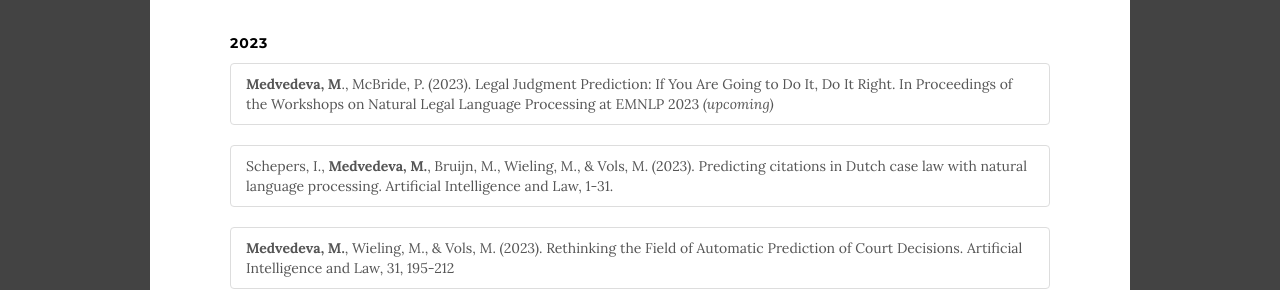
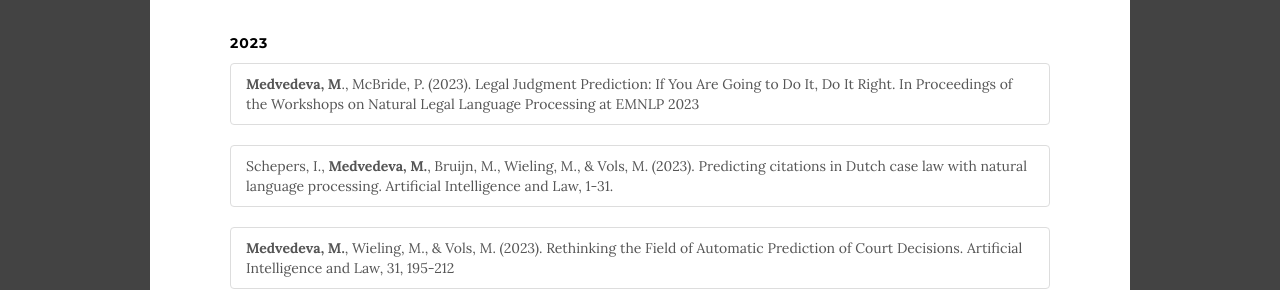
Before and after one commit to masha-medvedeva/masha-medvedeva.github.io, a Jekyll site: the page built from index.html, in a window 1280 px wide and 900 px high, scrolled down 1532 px. Shown: the part 165-455 px from the top of the window. Built offline with Jekyll 4.4.1, drawn with Linux system fonts in a browser that asks for light colours; nearby versions of some CDN libraries.

Commit message:
Update publications.html

```diff
--- a/_includes/publications.html
+++ b/_includes/publications.html
@@ -12,7 +12,7 @@
 		    <h5 class="bottom-three">2023</h5>
 
 		    <div class="list-group">
-                    <a href="./papers/MedvedevaMcBride_LegalJudgmentPrediction.pdf" class="list-group-item list-group-item-action"> <b>Medvedeva, M</b>., McBride, P. (2023). Legal Judgment Prediction: If You Are Going to Do It, Do It Right. In Proceedings of the Workshops on Natural Legal Language Processing at EMNLP 2023 <i>(upcoming)</i> </a>
+                    <a href="./papers/MedvedevaMcBride_LegalJudgmentPrediction.pdf" class="list-group-item list-group-item-action"> <b>Medvedeva, M</b>., McBride, P. (2023). Legal Judgment Prediction: If You Are Going to Do It, Do It Right. In Proceedings of the Workshops on Natural Legal Language Processing at EMNLP 2023</a>
                     </div>
 
 		    <div class="list-group">
```
